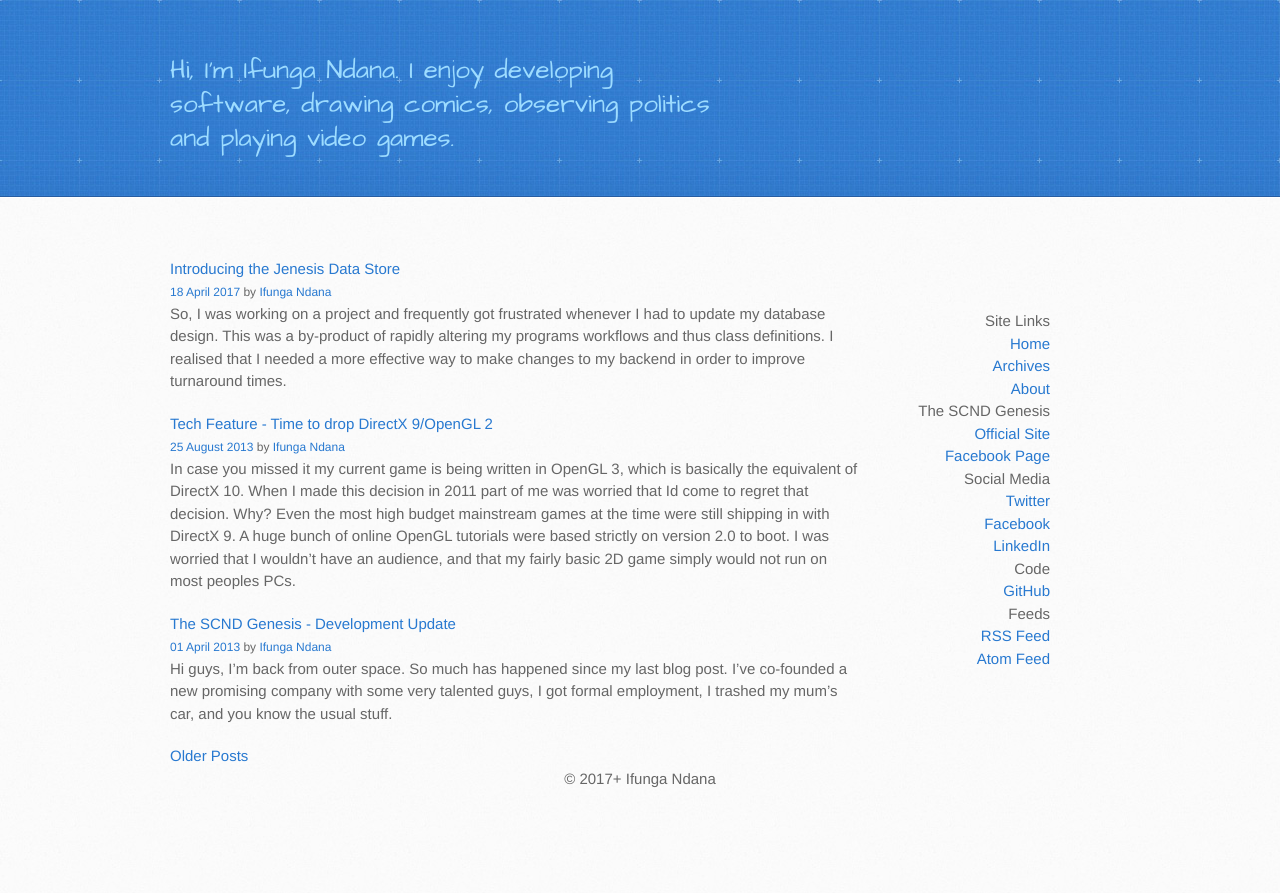
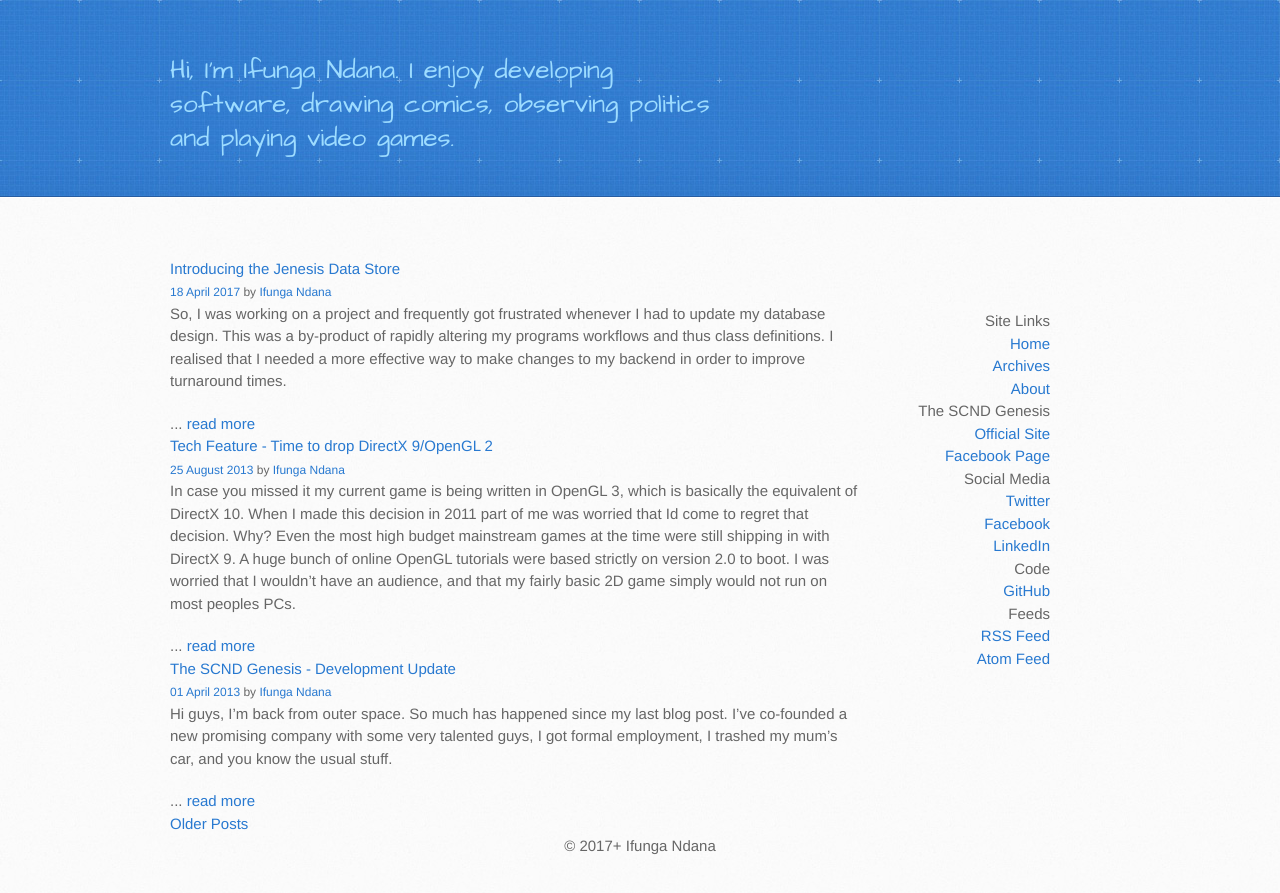
Before and after one commit to SubiyaCryolite/subiyacryolite.github.io, a Jekyll site: the page built from index.html, in a window 1280 px wide. Shown: the top 893 px of the page. Built offline with Jekyll 4.4.1, drawn with Linux system fonts in a browser that asks for light colours; the list of posts is cut into pages by our own code.

Commit message:
Update index.html

```diff
--- a/index.html
+++ b/index.html
@@ -4,7 +4,7 @@ title: Ifunga Ndana
 hide_twitter_card: true
 ---
 <div id="articles">
-    {% for post in paginator.posts limit:4 %}
+    {% for post in paginator.posts limit:5 %}
     <article>
         <div class="item">
             <div class="item_details">
@@ -13,7 +13,7 @@ hide_twitter_card: true
                         href="http://twitter.com/SubiyaCryolite">Ifunga Ndana</a></small>
             </div>
             <div class="item_content">
-                {{ post.excerpt }}
+                {{ post.excerpt }}... <a href="{{ post.url }}" title="{{ post.title }}">read more</a>
             </div>
         </div>
     </article>
```
